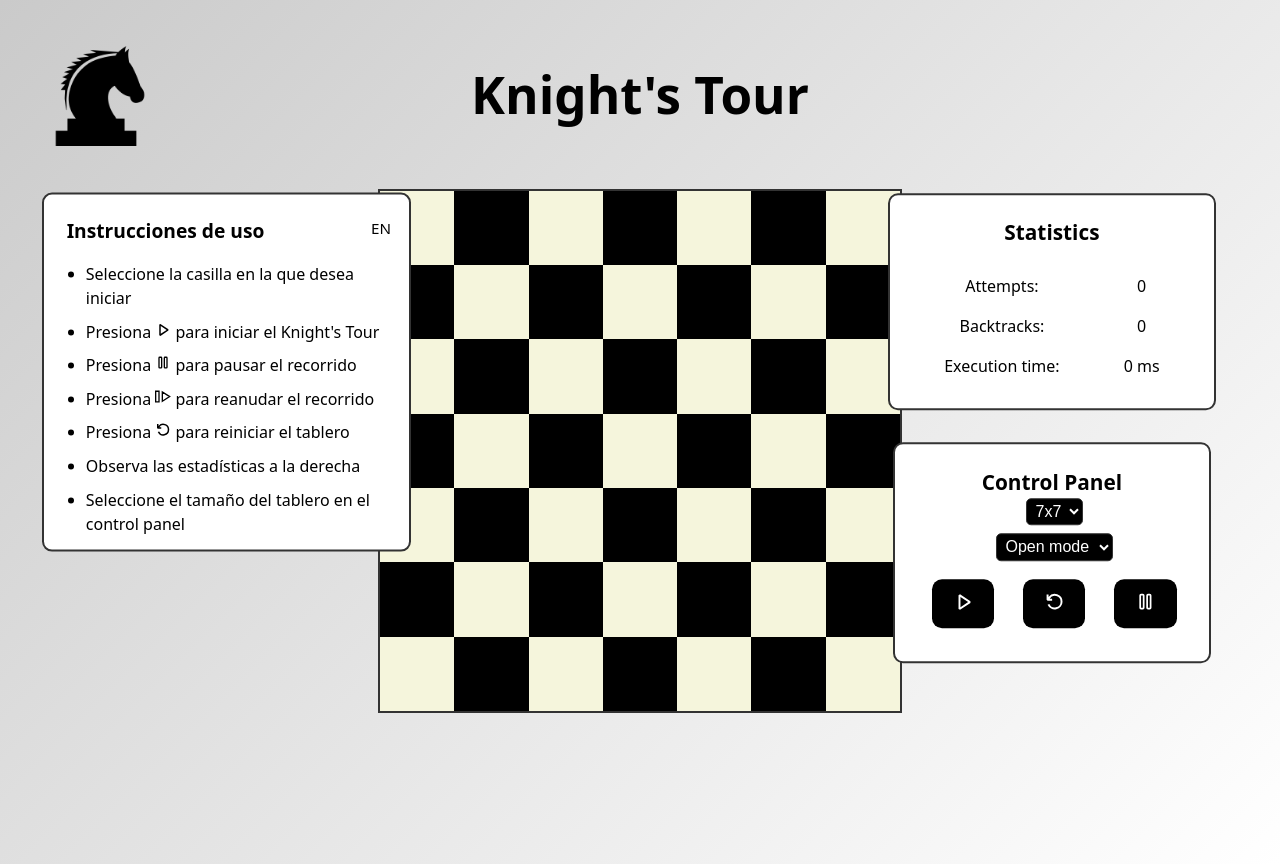
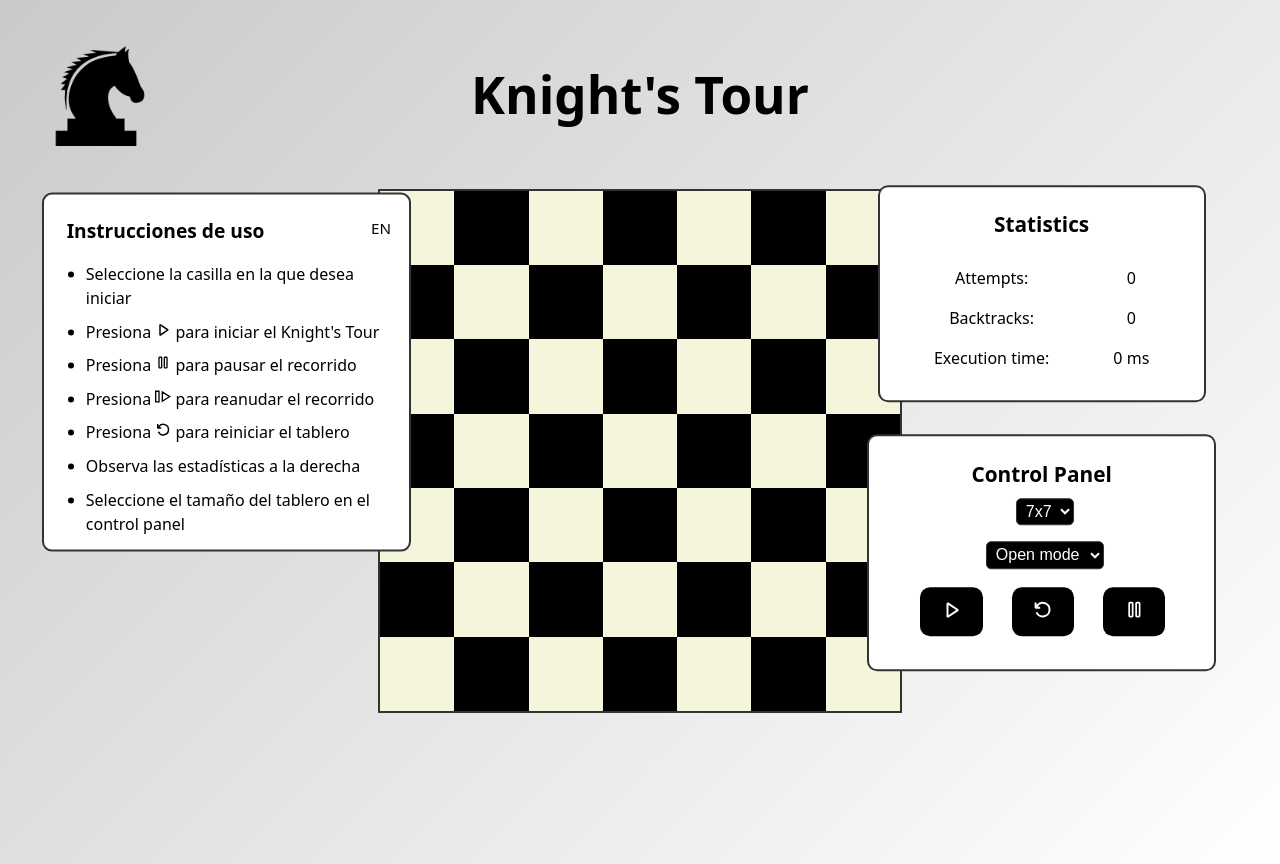
Before and after one commit to HemaniakAE/Heldyis_Derrick_Yeremi_Proyecto-2, a React (Vite) app: page / in a window 1280 px wide. Built offline with nearby package versions, Linux system fonts and the light colour scheme.

Commit message:
Cambia el ancho y la posición de los elementos del control panel

```diff
--- a/src/Components/ControlPanel.css
+++ b/src/Components/ControlPanel.css
@@ -3,7 +3,7 @@
     border: 2px solid #333;
     padding: 1.4em;
     border-radius: 10px;
-    width: 270px;
+    width: 300px;
 }
 
 .control-panel h2 {
@@ -45,15 +45,16 @@
 }
 
 .buttons {
+    margin-right: 1em;
     display: flex;
     flex-direction: row;
     justify-content: center;
     gap: 0.5em;
 }
 
-
 .control-panel select {
-    margin-right: 4.6em;
+    margin-right: 5.5em;
+    margin-top: 0.5em;
     font-size: 1em;
     padding: 0.2em 0.3em;
     border-radius: 5px;
```
